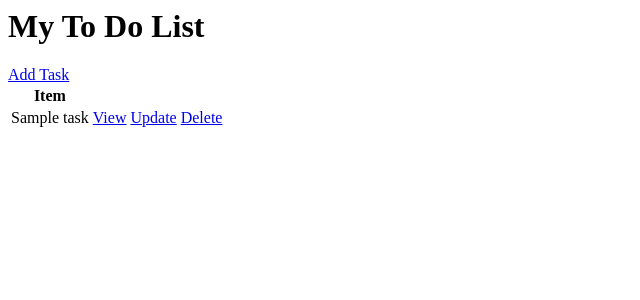
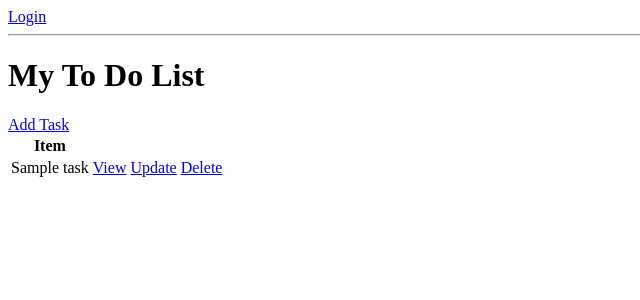
Before and after one commit to Mykhailo12/Django_ToDoList, a Django app: page / in a window 1280 px wide. Shown: the top 300 px of the page, without its empty margins (0-640 px from the left). Run offline with Django 3.2, Linux system fonts and the light colour scheme; tables that the repository leaves empty hold one stand-in row (values such as "Sample post").

Commit message:
Login/Logout

```diff
--- a/todo_list/base/templates/base/task_list.html
+++ b/todo_list/base/templates/base/task_list.html
@@ -1,4 +1,14 @@
+{% if request.user.is_authenticated %}
+    <p>{{request.user}}</p>
+    <a href="{% url 'logout' %}">Logout</a>
+{% else %}
+    <a href="{% url 'login' %}">Login</a>
+{% endif %}
+
+
+<hr>
 <h1>My To Do List</h1>
+
 <a href="{% url 'task-create' %} ">Add Task</a>
 
 <table>
--- a/todo_list/base/urls.py
+++ b/todo_list/base/urls.py
@@ -1,8 +1,13 @@
 from django.urls import path
-from .views import TaskList, TaskDetail, TaskCreate, TaskUpdate, DeleteView
+from .views import TaskList, TaskDetail, TaskCreate, TaskUpdate, DeleteView, CustomLoginView
+from django.contrib.auth.views import LogoutView
 
 urlpatterns = [
+    path('login/', CustomLoginView.as_view(), name='login'),
+    path('logout/', LogoutView.as_view(next_page='login'), name='logout'),
+
     path('', TaskList.as_view(), name='tasks'),
+
     path('task/<int:pk>/', TaskDetail.as_view(), name='task'),
     path('task-create/', TaskCreate.as_view(), name='task-create'),
     path('task-update/<int:pk>/', TaskUpdate.as_view(), name='task-update'),
--- a/todo_list/base/views.py
+++ b/todo_list/base/views.py
@@ -4,6 +4,16 @@ from django.views.generic.detail import DetailView
 from django.views.generic.edit import CreateView, UpdateView, DeleteView
 from .models import Task
 from django.urls import reverse_lazy
+
+from django.contrib.auth.views import LoginView
+
+class CustomLoginView(LoginView):
+    template_name = 'base/login.html'
+    fields = '__all__'
+    redirect_authenticated_user = True
+
+    def get_success_url(self):
+        return reverse_lazy('tasks')
 
 class TaskList(ListView):
     model = Task
```
Also changed, not shown: todo_list/base/templates/base/login.html (added, +9 -0 lines).
